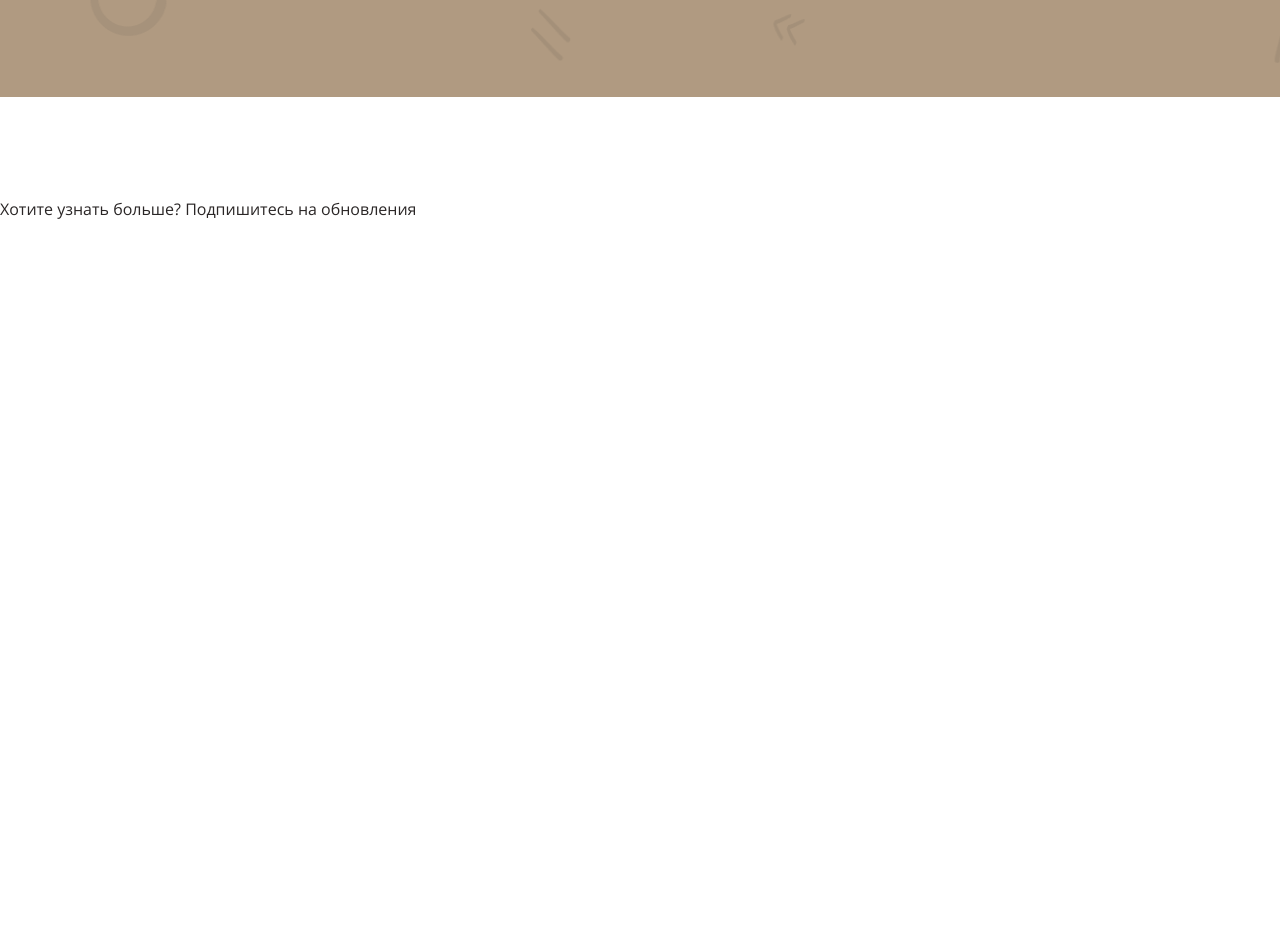
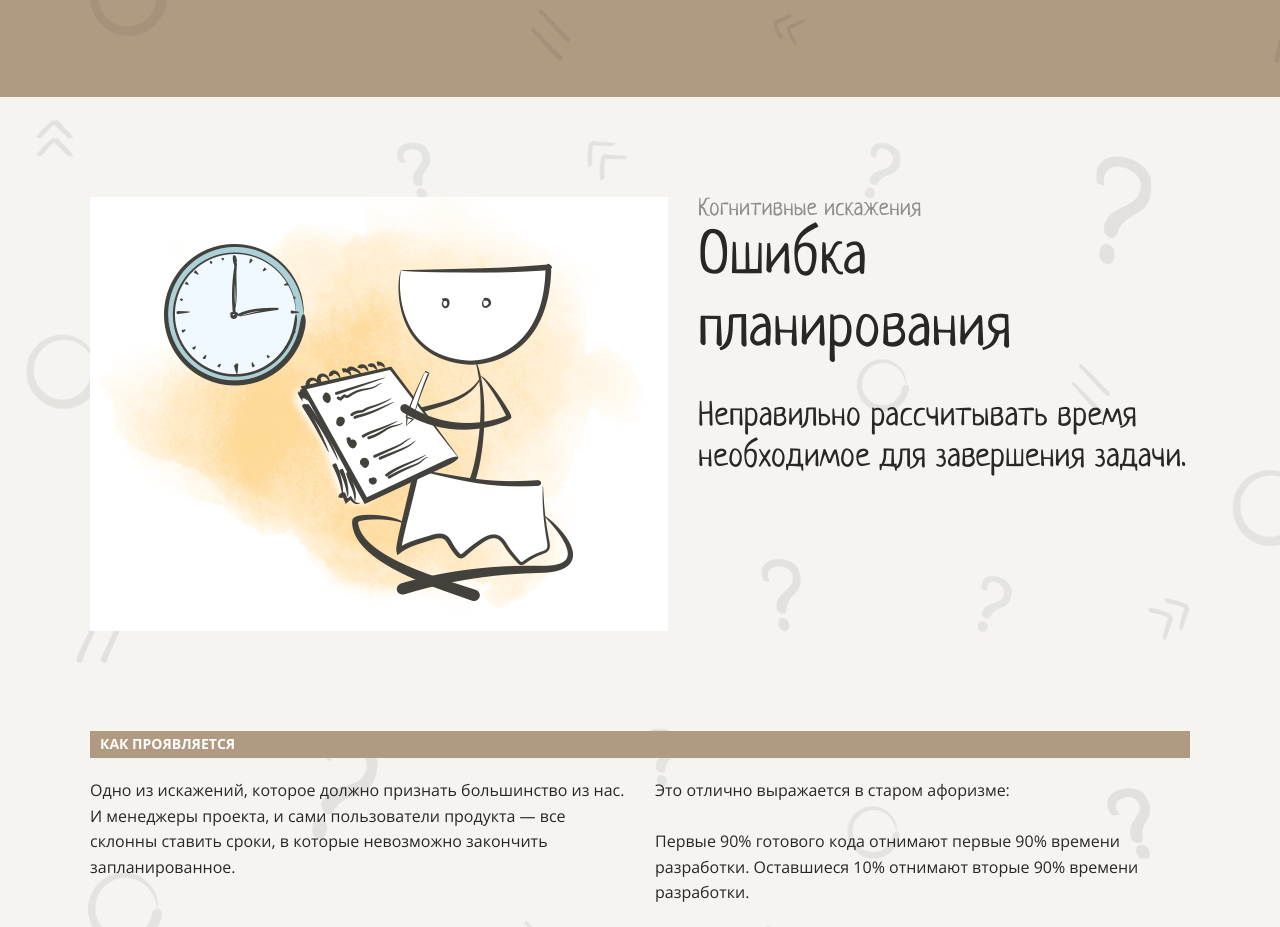
Before and after one commit to conarti/layout-designer-project-lvl1, a website: page src/index.html in a window 1280 px wide. Shown: the part 6165-7092 px from the top of the page. Before the commit the page ends 6488 px from the top, so only its background shows below. Drawn offline with Linux system fonts and the light colour scheme.

Commit message:
step 10: errors-in-planning

```diff
--- a/src/index.html
+++ b/src/index.html
@@ -89,7 +89,7 @@
               Вы гонитесь за немедленной маленькой выгодой и игнорируете более крупную, недоступную сейчас, но доступную в будущем.
             </p>
           </a>
-          <a class="nav-item nav-item-card" href="#">
+          <a class="nav-item nav-item-card" href="#errors-in-planning">
             <span class="nav-item-number mb-3">5</span>
             <h3 class="h3 text-main mb-1">Ошибка планирования</h3>
             <p>Неправильно рассчитывать время необходимое для завершения задачи.</p>
@@ -208,6 +208,35 @@
         </div>
       </div>
     </section>
+
+    <section class="section section-bg distortion distortion-light" id="errors-in-planning">
+      <div class="container">
+        <div class="distortion-header image-left two-column-row">
+          <img class="distortion-image" src="./assets/images/5.png" alt="section-image">
+          <div class="distortion-description">
+            <span class="distortion-muted-text">Когнитивные искажения</span>
+            <h2 class="distortion-title">Ошибка планирования</h2>
+            <p class="h3">
+              Неправильно рассчитывать время необходимое для завершения задачи.
+            </p>
+          </div>
+        </div>
+
+        <h3 class="distortion-manifest">Как проявляется</h3>
+        <div class="two-column-row">
+          <p>
+            Одно из искажений, которое должно признать большинство из нас. И менеджеры проекта, и сами пользователи
+            продукта — все склонны ставить сроки, в которые невозможно закончить запланированное.
+          </p>
+          <p>
+            Это отлично выражается в старом афоризме:
+            <br>
+            <br>
+            Первые 90% готового кода отнимают первые 90% времени разработки. Оставшиеся 10% отнимают вторые 90% времени разработки.
+          </p>
+        </div>
+      </div>
+    </section>
   </main>
 
   <footer class="section">
```
